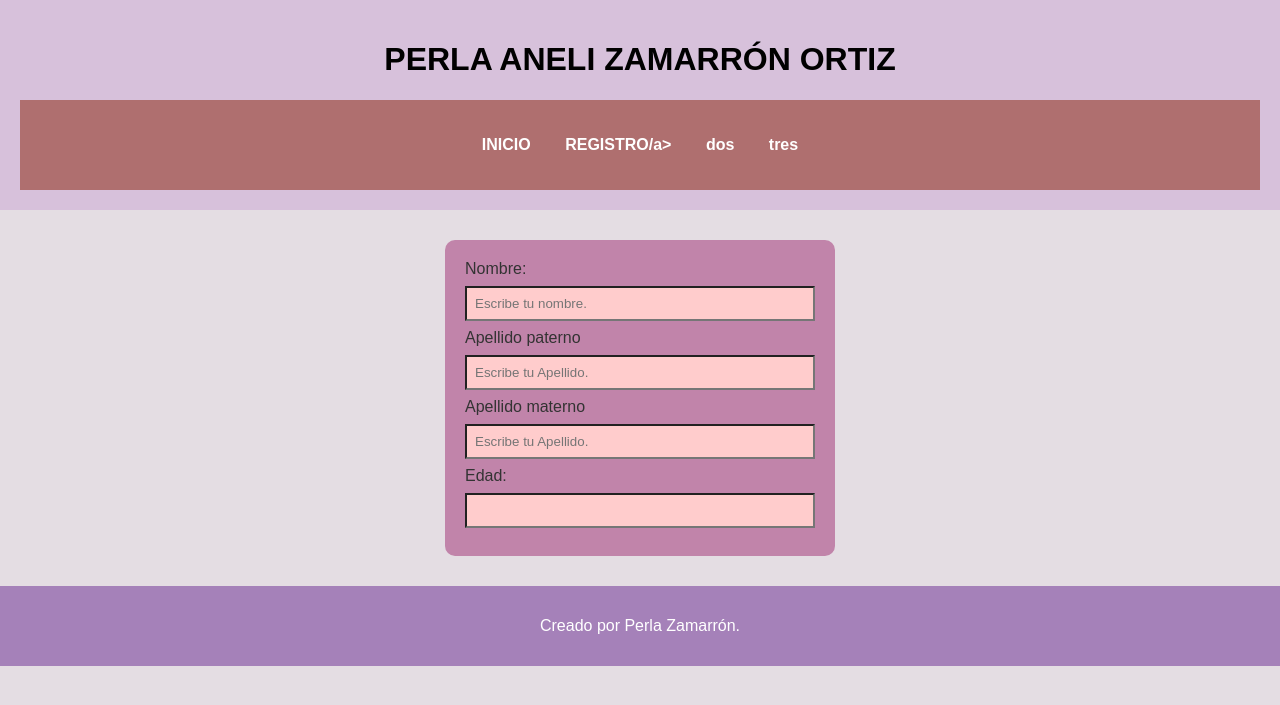
After one commit to zamarronperla57-rgb/PAZO, a Django app: page /registro in a window 1280 px wide. The commit adds this page. Shown: the top 705 px of the page. Run offline with Django 5.2, Linux system fonts and the light colour scheme.

Commit message:
Agregué formulario

```diff
--- a/PAZO/urls.py
+++ b/PAZO/urls.py
@@ -22,3 +22,9 @@ urlpatterns = [
     path('admin/', admin.site.urls),
     path('',views.inicio)
 ]
+urlpatterns = [
+    path('admin/', admin.site.urls),
+    path('', views.inicio),
+    path('inicio', views.inicio),
+    path('registro', views.registro)
+]
--- a/ZAMARRÓN/static/ZAMARRÓN/estilos.css
+++ b/ZAMARRÓN/static/ZAMARRÓN/estilos.css
@@ -63,3 +63,27 @@ footer {
     text-align: center;
     padding: 15px;
 }
+form{
+    background-color:#c184aa;
+    width: 350px;
+    margin: 30px auto;
+    padding: 20px;
+    border-radius: 10px;
+}
+input, select, textarea{
+    width: 100%;
+    padding: 8px;
+    margin:8px 0;
+    box-sizing: border-box;
+    background-color: #ffcccc;
+}
+button{
+    background-color: peachpuff;
+    color: hotpink;
+    padding:10px ;
+    border: none;
+    width: 95%;
+}
+label{
+    background-color: #c184aa;
+}
--- /dev/null
+++ b/ZAMARRÓN/templates/ZAMARRÓN/formregistro.html
@@ -0,0 +1,45 @@
+{% load static %}
+<!DOCTYPE html>
+<html lang="es">
+<head>
+    <meta charset="UTF-8">
+    <meta name="viewport" content="width=device-width, initial-scale=1.0">
+    <title>PÁGINA PERLA</title>
+
+    <link rel="stylesheet" href="{% static 'ZAMARRÓN/estilos.css' %}">
+</head>
+
+<body>
+
+    <!-- ENCABEZADO -->
+    <header>
+        <h1>PERLA ANELI ZAMARRÓN ORTIZ</h1>
+
+        <!-- MENÚ DE NAVEGACIÓN -->
+        <nav>
+            <ul>
+                <li><a href="#inicio">INICIO</a></li>
+                <li><a href="registro">REGISTRO/a></li>
+                <li><a href="#">dos</a></li>
+                <li><a href="#">tres</a></li>
+            </ul>
+        </nav>
+    </header>
+
+    <form method="POST">
+        <label>Nombre:</label>
+        </label><input type="text" name="Nombre" placeholder="Escribe tu nombre.">
+        <label>Apellido paterno</label>
+        <input type="text" name="Apellido Paterno" placeholder="Escribe tu Apellido."required>
+        <label>Apellido materno</label>
+        <input type="text" name="Apellido materno" placeholder="Escribe tu Apellido.">
+        <label>Edad:</label>
+        <input type="number" name="Edad" min="14" max="25" required>
+    </form>
+    <!-- PIE DE PÁGINA -->
+    <footer>
+        <p>Creado por Perla Zamarrón.</p>
+    </footer>
+
+</body>
+</html>
--- a/ZAMARRÓN/templates/ZAMARRÓN/inicio.html
+++ b/ZAMARRÓN/templates/ZAMARRÓN/inicio.html
@@ -18,8 +18,8 @@
         <!-- MENÚ DE NAVEGACIÓN -->
         <nav>
             <ul>
-                <li><a href="#inicio">Inicio</a></li>
-                <li><a href="#">uno</a></li>
+                <li><a href="inicio">INICIO</a></li>
+                <li><a href="registro">REGISTRO</a></li>
                 <li><a href="#">dos</a></li>
                 <li><a href="#">tres</a></li>
             </ul>
--- a/ZAMARRÓN/views.py
+++ b/ZAMARRÓN/views.py
@@ -2,3 +2,5 @@ from django.shortcuts import render
 
 def inicio (request):
     return render(request, 'ZAMARRÓN/inicio.html')
+def registro(request):
+    return render(request, 'ZAMARRÓN/formregistro.html')
```
